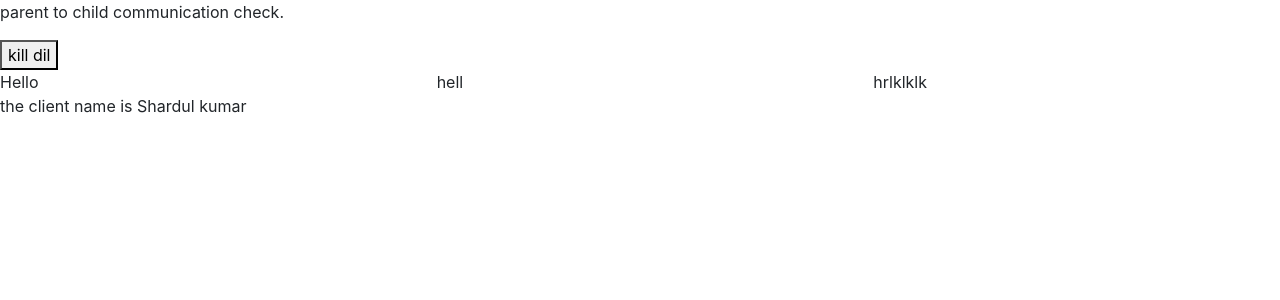
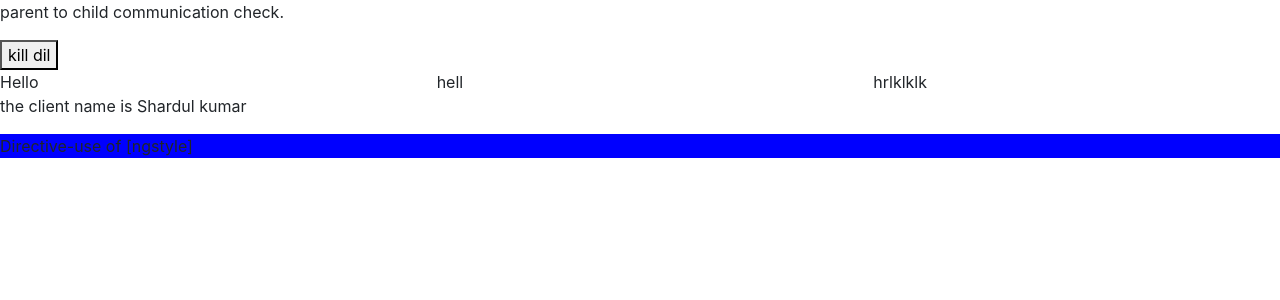
Before and after one commit to shadab5287/Angularfirstgitproject, an Angular app: page /practice in a window 1280 px wide. Shown: the top 300 px of the page. Built offline with nearby package versions, Linux system fonts and the light colour scheme.

Commit message:
Use of attributes directive

```diff
--- a/src/app/practice/practice.component.html
+++ b/src/app/practice/practice.component.html
@@ -12,3 +12,4 @@
     </div>
 </div>
 <p>the client name is {{name | addingsirname}}</p>
+<p [ngStyle]="{'background-color':showorHide?'blue':'red'}" >Directive-{{attributes}}</p>
--- a/src/app/practice/practice.component.ts
+++ b/src/app/practice/practice.component.ts
@@ -11,6 +11,8 @@ export class PracticeComponent implements OnInit {
   @Input() kid="";
   @Output() box=new EventEmitter<any>();
   name="Shardul";
+  attributes="use of  [ngstyle]";
+  showorHide=true;
 
   constructor(private authentication:AuthenticationService) {
     this.authentication.myObservale().subscribe((data)=>{
@@ -22,7 +24,8 @@ export class PracticeComponent implements OnInit {
   ngOnInit(): void {
   }
   studio(){
-    this.box.emit("child to parents")
+    this.box.emit("child to parents");
+    this.showorHide=!this.showorHide;
   }
 
 }
```
